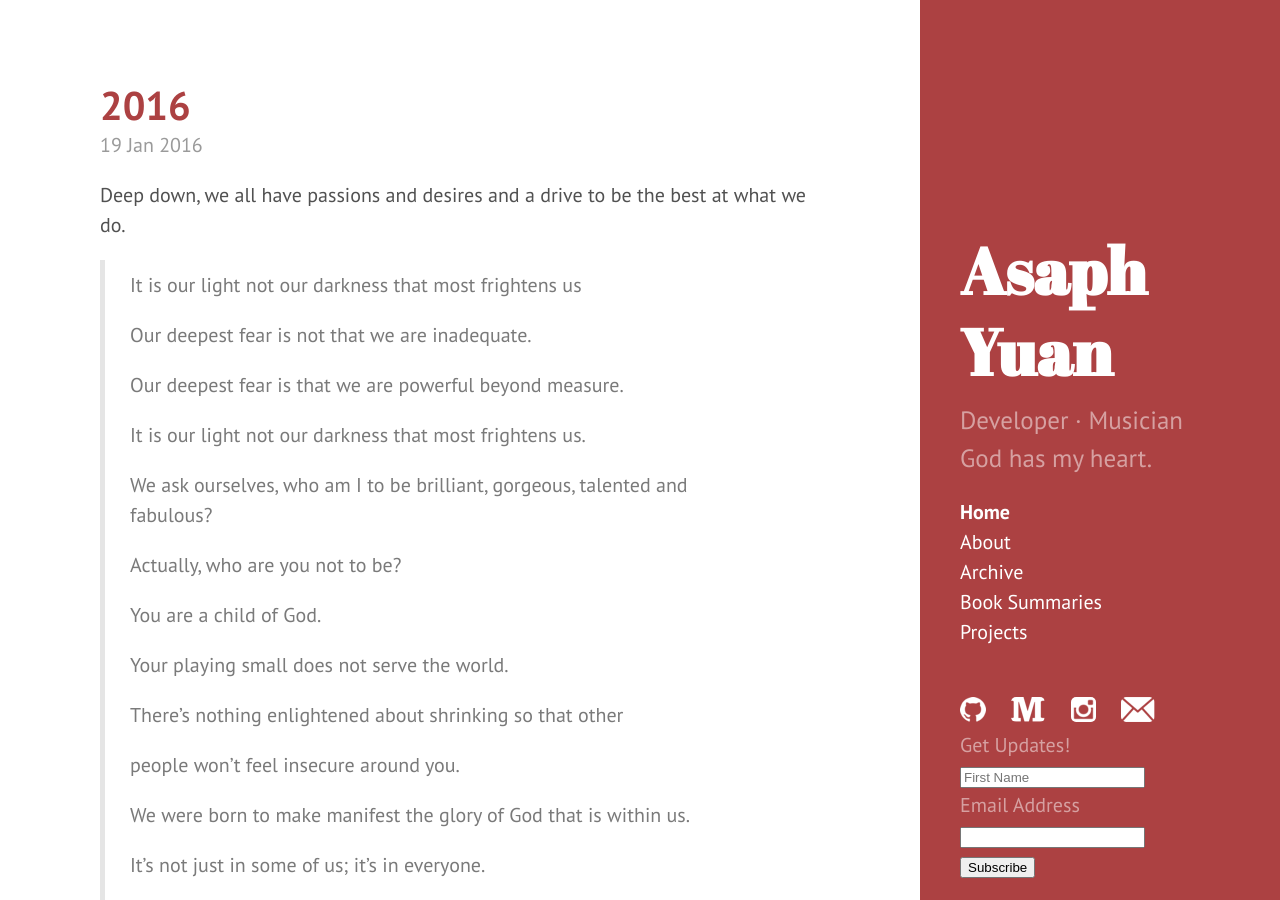
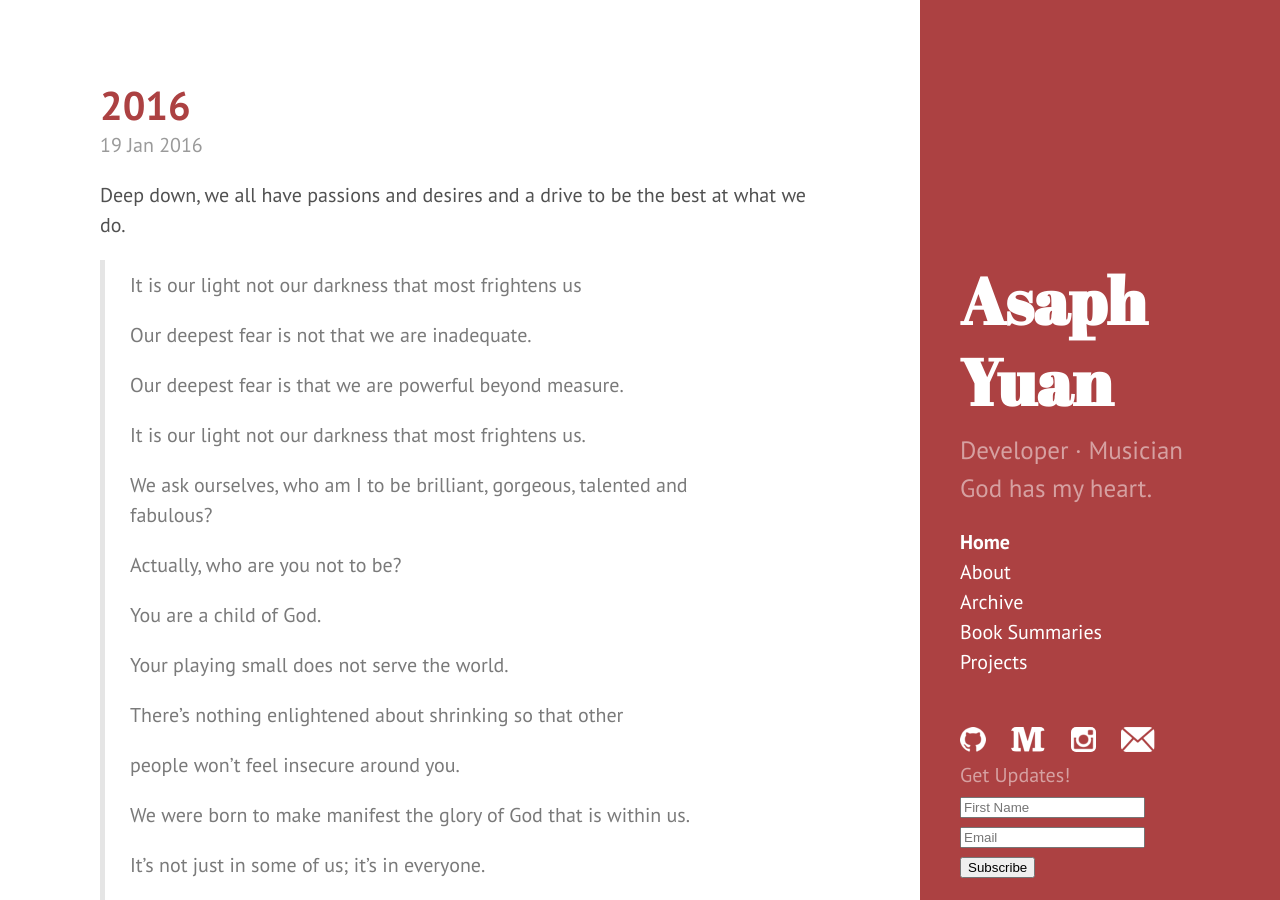
Before and after one commit to asaphy/asaphy.github.io, a Jekyll site: the page built from index.html, in a window 1280 px wide and 900 px high. Built offline with Jekyll 4.4.1, drawn with Linux system fonts in a browser that asks for light colours; the list of posts is cut into pages by our own code; comment, search, counter and statistics services are not loaded.

Commit message:
adding MC signup

```diff
--- a/_includes/sidebar.html
+++ b/_includes/sidebar.html
@@ -42,9 +42,8 @@
       <input type="text" value="" name="FNAME" class="" id="mce-FNAME" placeholder="First Name">
     </div>
     <div class="mc-field-group">
-      <label for="mce-EMAIL">Email Address
-    </label>
-      <input type="email" value="" name="EMAIL" class="required email" id="mce-EMAIL">
+      <label for="mce-EMAIL"></label>
+      <input type="email" value="" name="EMAIL" class="required email" id="mce-EMAIL" placeholder="Email">
     </div>
       <div id="mce-responses" class="clear">
         <div class="response" id="mce-error-response" style="display:none"></div>
```
